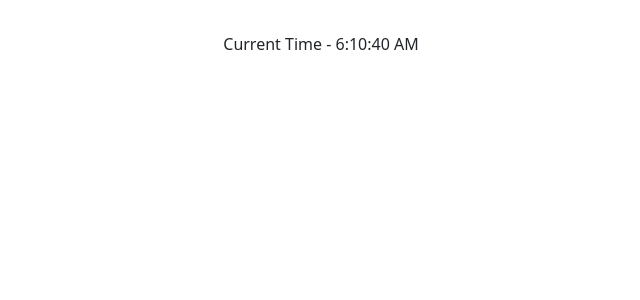
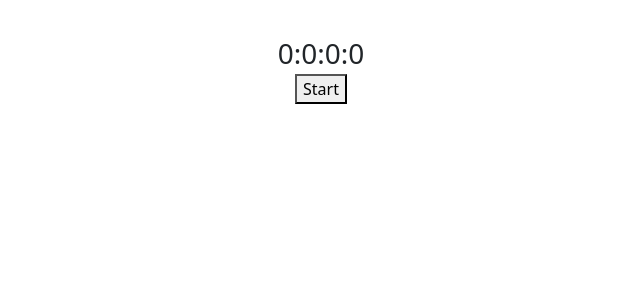
Before and after one commit to hussainm9/React_JS, a React (Vite) app: page / in a window 1280 px wide. Shown: the top 300 px of the page, without its empty margins (319-959 px from the left). Built offline with nearby package versions, Linux system fonts and the light colour scheme.

Commit message:
current time and stop watch start

```diff
--- /dev/null
+++ b/src/components/stop-watch/stop-watch.jsx
@@ -0,0 +1,52 @@
+import { useState,useEffect,useRef } from "react";
+function StopWatch(){
+    const [hours,SetHours] = useState(0)
+    const [minutes,SetMinutes] = useState(0)
+    const [seconds,SetSeconds] = useState(0)
+    const [milliSeconds,SetMilliSeconds] = useState(0)
+    let thread = useRef(null)
+    let hr = 0;
+    let min = 0;
+    let sec = 0;
+    let ms = 0;
+    function handleChange(){
+        ms++;
+        SetMilliSeconds(ms)
+        if (ms == 99){
+            sec++;
+            SetSeconds(sec)
+            ms = 0;
+            if (sec == 59){
+                min++;
+                SetMinutes(min)
+                sec = 0;
+                if(min == 59){
+                    hr++;
+                    SetHours(hr)
+                    min =0;
+                }
+            }
+        }
+    }
+    function handleClick(){
+
+       thread.current =  setInterval(handleChange,1)
+    }
+
+
+    return(
+        <div className="container-fluid">
+            <div className="d-flex justify-content-center fs-3">
+                <span>{hours}</span>:
+                <span>{minutes}</span>:
+                <span>{seconds}</span>:
+                <span>{milliSeconds}</span>
+
+            </div>
+            <div>
+                <button onClick={handleClick}>Start</button>
+            </div>
+        </div>
+    )
+}
+export default StopWatch;
--- a/src/main.jsx
+++ b/src/main.jsx
@@ -5,6 +5,7 @@ import '../node_modules/bootstrap-icons/font/bootstrap-icons.css'
 import App from './App.jsx'
 import { EMICalculator } from './components/emi-calculator/emi-calculator.jsx';
 import Throttle from './components/throttle-demo.jsx';
+import StopWatch from './components/stop-watch/stop-watch.jsx';
 createRoot(document.getElementById('root')).render(
-    <Throttle />
+    <StopWatch />
 )
```
Also changed, not shown: src/components/throttle-demo/throttle-demo.jsx (renamed from src/components/throttle-demo.jsx).
